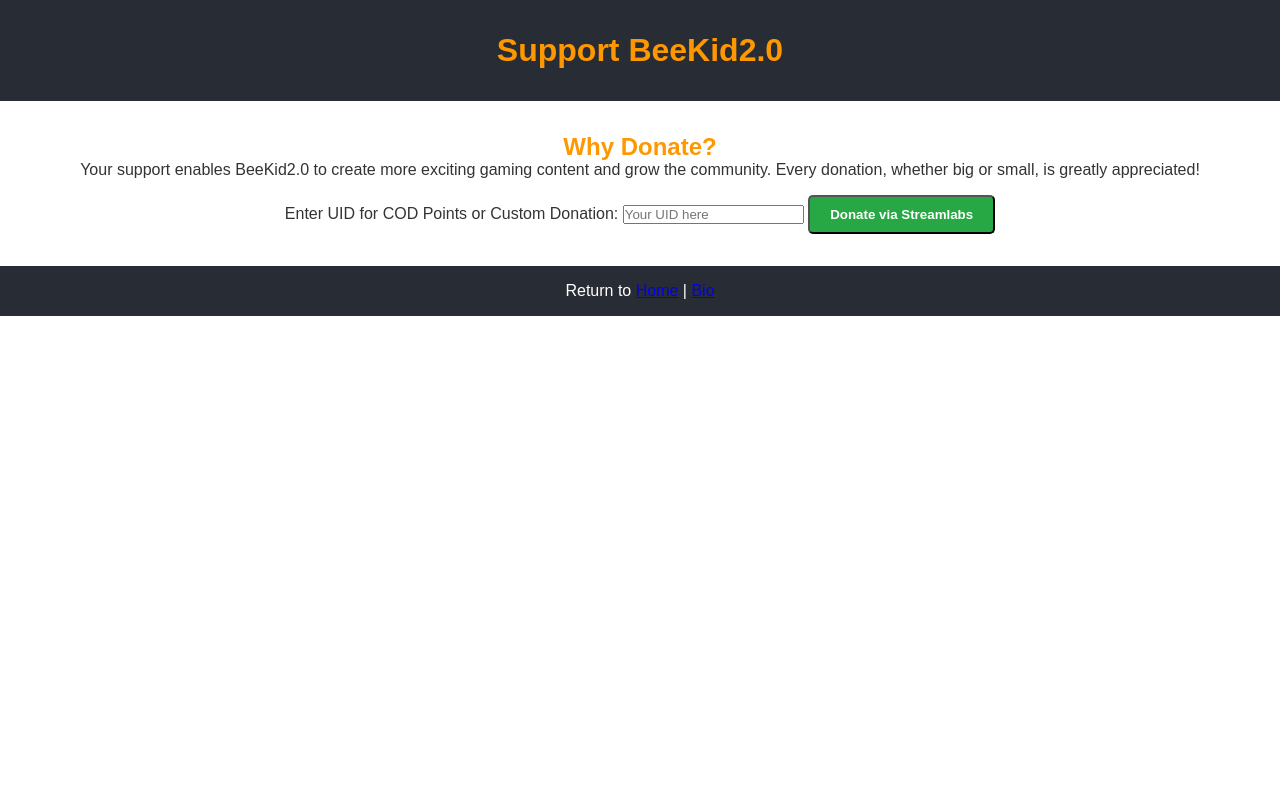
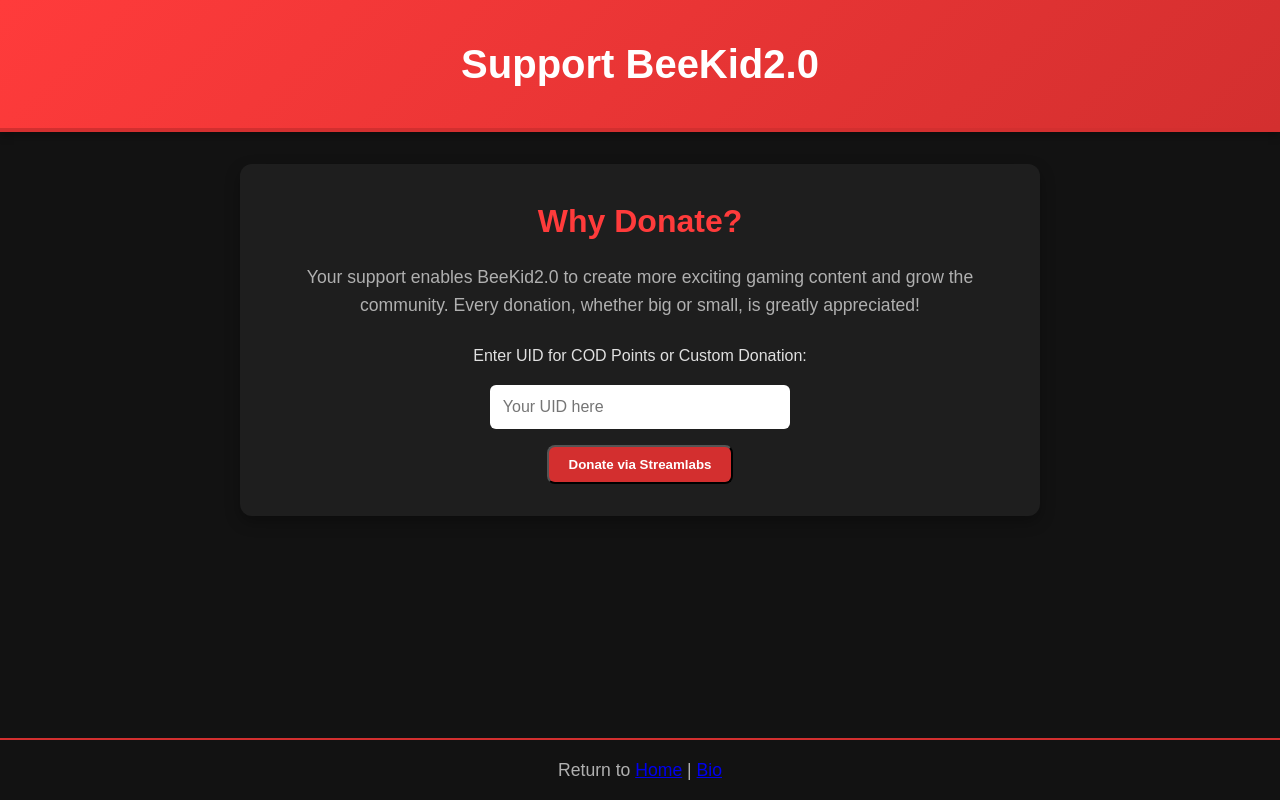
Before and after one commit to bee738/HotForex, a plain HTML site: page donate.html in a window 1280 px wide. Drawn offline with Linux system fonts and the light colour scheme.

Commit message:
Update styles.css

```diff
--- a/styles.css
+++ b/styles.css
@@ -6,71 +6,129 @@
 }
 
 body {
-    font-family: Arial, sans-serif;
-    color: #333;
+    font-family: 'Arial', sans-serif;
+    background-color: #121212;
+    color: #e0e0e0;
+    line-height: 1.6;
+    overflow-x: hidden;
+    display: flex;
+    flex-direction: column;
+    align-items: center;
+    min-height: 100vh;
 }
 
-/* Header and Navigation */
+/* Header */
 header {
-    background-color: #282c34;
-    color: white;
-    padding: 2rem;
+    background: linear-gradient(135deg, #ff3b3b, #d32f2f);
+    color: #fff;
+    width: 100%;
     text-align: center;
+    padding: 2rem 1rem;
+    border-bottom: 4px solid #d32f2f;
+    box-shadow: 0px 4px 8px rgba(0, 0, 0, 0.3);
+}
+
+header h1 {
+    font-size: 2.5rem;
+    font-weight: bold;
 }
 
 nav ul {
     list-style: none;
     display: flex;
     justify-content: center;
-    gap: 1.5rem;
+    gap: 2rem;
     margin-top: 1rem;
 }
 
 nav a {
-    color: #ff9800;
+    color: #fff;
     text-decoration: none;
     font-weight: bold;
+    font-size: 1.2rem;
+    transition: color 0.3s;
 }
 
 nav a:hover {
-    color: #ffffff;
+    color: #ff3b3b;
 }
 
-/* About, Bio, and Donation Sections */
+/* Main Sections */
 section {
+    width: 80%;
+    max-width: 800px;
+    margin: 2rem auto;
     padding: 2rem;
+    background-color: #1e1e1e;
+    border-radius: 12px;
+    box-shadow: 0 6px 15px rgba(0, 0, 0, 0.3);
     text-align: center;
 }
 
-h1, h2 {
-    color: #ff9800;
+h2 {
+    color: #ff3b3b;
+    font-size: 2rem;
+    margin-bottom: 1rem;
+}
+
+p {
+    font-size: 1.1rem;
+    color: #b0b0b0;
+}
+
+/* Donate Form */
+form {
+    display: flex;
+    flex-direction: column;
+    align-items: center;
+    gap: 1rem;
+    margin-top: 1.5rem;
+}
+
+input[type="text"] {
+    padding: 0.8rem;
+    width: 80%;
+    max-width: 300px;
+    font-size: 1rem;
+    border: none;
+    border-radius: 6px;
+    outline: none;
 }
 
 .donate-button {
     display: inline-block;
     padding: 10px 20px;
-    color: white;
-    background-color: #28a745;
+    background: #d32f2f;
+    color: #fff;
+    font-weight: bold;
     text-decoration: none;
-    border-radius: 5px;
-    font-weight: bold;
-    margin-top: 1rem;
+    border-radius: 8px;
+    transition: background 0.3s;
+}
+
+.donate-button:hover {
+    background: #ff3b3b;
 }
 
 /* Footer */
 footer {
-    background-color: #282c34;
-    color: white;
+    background-color: #121212;
+    color: #b0b0b0;
+    width: 100%;
     text-align: center;
     padding: 1rem;
+    margin-top: auto;
+    border-top: 2px solid #d32f2f;
 }
 
 .social-links a {
     margin: 0 1rem;
-    color: #ff9800;
+    color: #ff3b3b;
+    font-weight: bold;
     text-decoration: none;
+    transition: color 0.3s;
 }
 
 .social-links a:hover {
-    color: #ffffff;
+    color: #d32f2f;
 }
```
